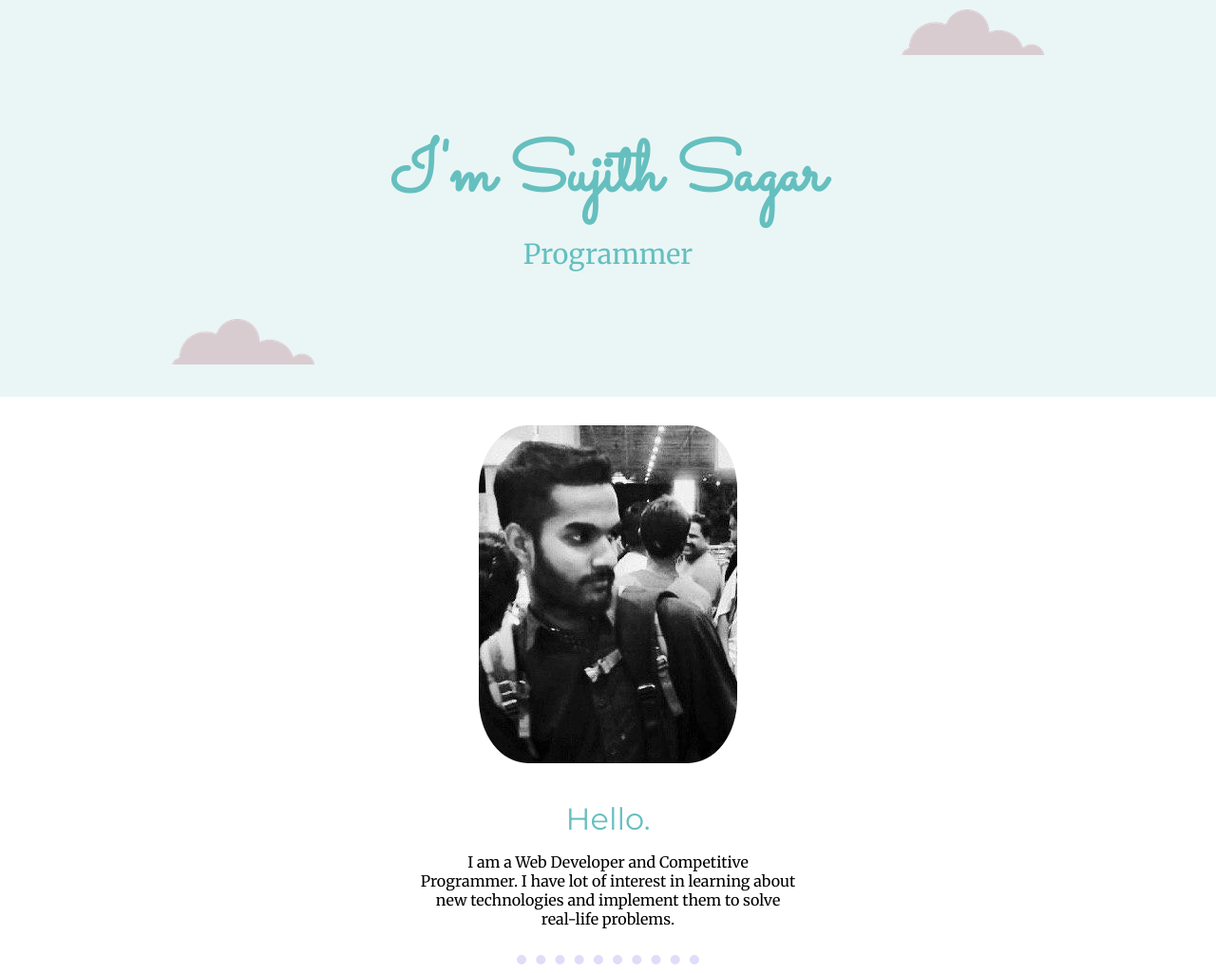
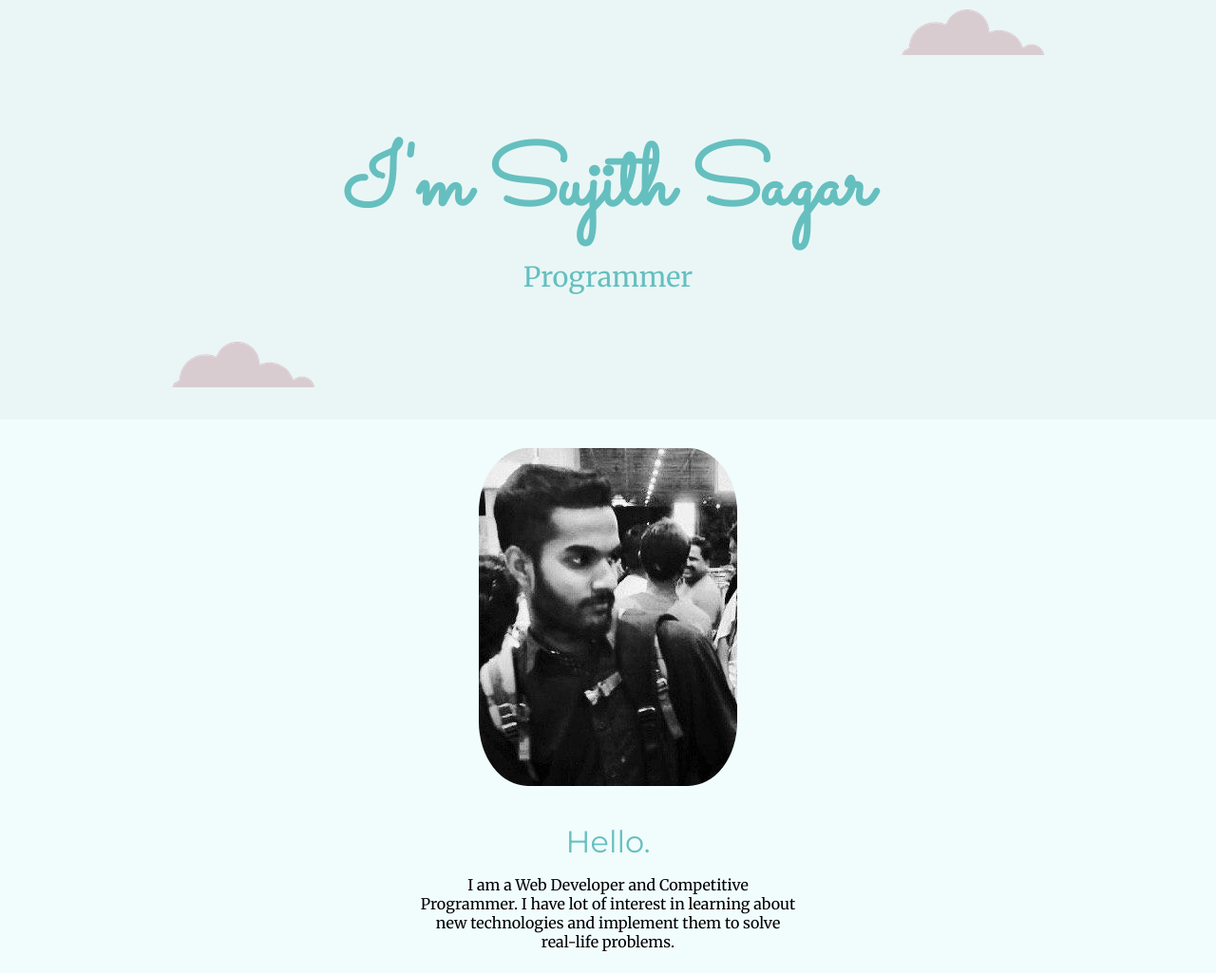
Before and after one commit to sujithsagar217/personal_pro, a plain HTML site: page index.html in a window 1280 px wide. Shown: the part 60-1085 px from the top of the page at 95% size. Drawn offline with Linux system fonts and the light colour scheme.

Commit message:
added background color

```diff
--- a/css/style.css
+++ b/css/style.css
@@ -6,7 +6,7 @@ body {
 
 h1 {
   color: #66BFBF;
-  font-size: 4.625rem;
+  font-size: 5.625rem;
   margin: 50px auto 0 auto;
   font-family: 'Sacramento', cursive;
 }
@@ -104,7 +104,9 @@ img {
   margin: 30px auto 15px auto;
 }
 
-.middle_container {}
+.middle_container {
+  background-color: #f1fcfc;
+}
 
 .bottom_container {
   background-color: #EAF6F6;
```
